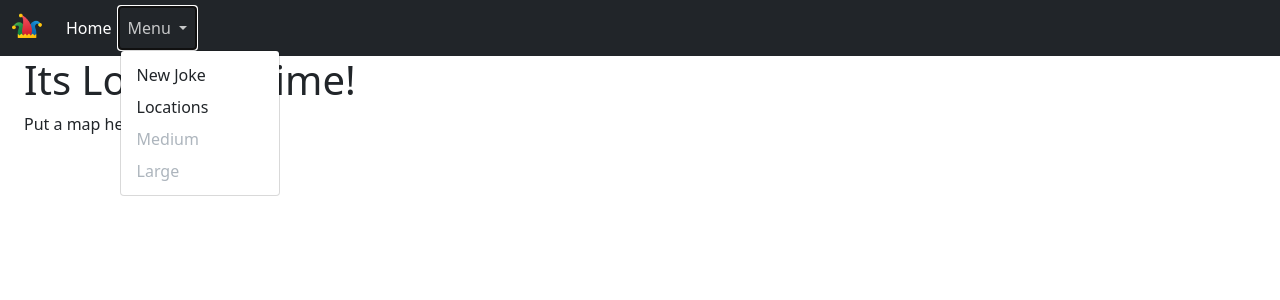
After one commit to garybake/playwithfastapi, a FastAPI app: template templates/locations.html in a window 1280 px wide, after a click on "Menu". The commit adds this page. Shown: the top 300 px of the page. Run offline with FastAPI, Linux system fonts and the light colour scheme; the template is opened without the code that fills it, so the values that code supplies are empty.

Commit message:
Added locations empty page

```diff
--- a/app/views/index.py
+++ b/app/views/index.py
@@ -17,3 +17,8 @@ async def render_index(request: Request) -> Any:
 @router.get("/joke", response_class=HTMLResponse)
 async def render_joke(request: Request) -> Any:
     return templates.TemplateResponse("joke.html", {"request": request})
+
+
+@router.get("/locations", response_class=HTMLResponse)
+async def render_locations(request: Request) -> Any:
+    return templates.TemplateResponse("locations.html", {"request": request})
--- a/templates/base.html
+++ b/templates/base.html
@@ -27,7 +27,7 @@
           </a>
           <ul class="dropdown-menu" aria-labelledby="navbarDropdown">
             <li><a class="dropdown-item" href="{{ url_for('render_joke') }}">New Joke</a></li>
-            <li><a class="disabled dropdown-item" href="#">Small</a></li>
+            <li><a class="dropdown-item" href="{{ url_for('render_locations') }}">Locations</a></li>
             <li><a class="disabled dropdown-item" href="#">Medium</a></li>
             <li><a class="disabled dropdown-item" href="#">Large</a></li>
           </ul>
--- a/templates/joke.html
+++ b/templates/joke.html
@@ -7,7 +7,7 @@
 <div class="container-fluid">
     <div class="page-header">
         <h1>Its Joke Time!</h1>
-        <p>general, programming</p>general
+        <p>Labels: general, programming</p>
     </div>
     <div>
         <form id="jokeLabelForm">
--- /dev/null
+++ b/templates/locations.html
@@ -0,0 +1,21 @@
+{% extends "base.html" %}
+
+{% block title %}Locations{% endblock %}
+
+
+{% block page_content %}
+<div class="container-fluid">
+    <div class="page-header">
+        <h1>Its Location Time!</h1>
+    </div>
+    <div>
+
+        <p>Put a map here</p>
+    </div>
+</div>
+{% endblock %}
+
+{% block scripts %}
+{{ super() }}
+<script src="{{url_for('static', path='/jokes.js')}}"></script>
+{% endblock %}
```
